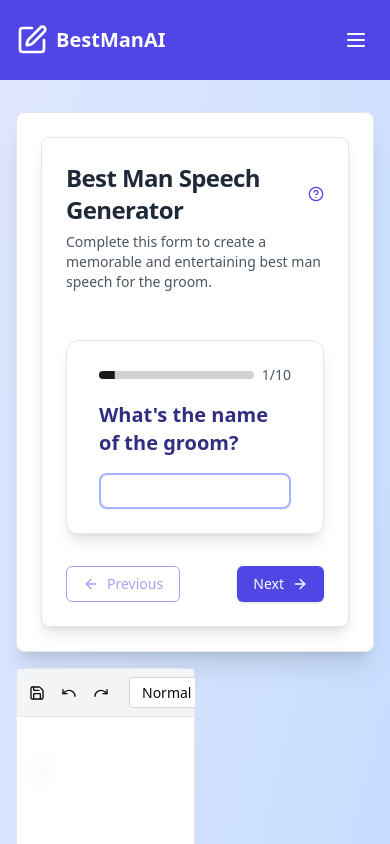
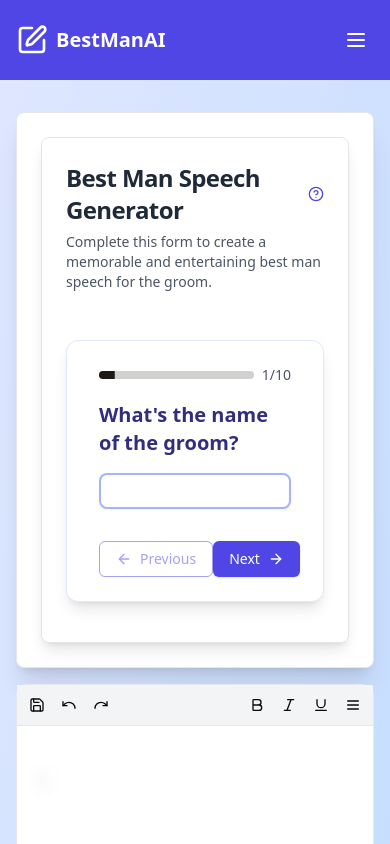
Before and after one commit to peterkaplan/Best-Man-Speech-AI, a Next.js app: page /creator in a window 390 px wide. Shown: the top 844 px of the page. Built offline with nearby package versions, Linux system fonts and the light colour scheme.

Commit message:
full width document

```diff
--- a/components/fake_document/FakeDocumentHeader.tsx
+++ b/components/fake_document/FakeDocumentHeader.tsx
@@ -1,8 +1,9 @@
 import React from 'react';
-import { Save, Undo, Redo, Bold, Italic, Underline } from 'lucide-react';
+import { Save, Undo, Redo, Bold, Italic, Underline, Menu } from 'lucide-react';
 
 export const DocumentHeader: React.FC = () => (
   <div className="bg-gray-100 border-b border-gray-200 p-2">
+    <div className="flex flex-wrap items-center justify-between gap-2">
       <div className="flex items-center space-x-2">
         <button className="p-1 hover:bg-gray-200 rounded">
           <Save size={16} />
@@ -13,23 +14,27 @@ export const DocumentHeader: React.FC = () => (
         <button className="p-1 hover:bg-gray-200 rounded">
           <Redo size={16} />
         </button>
+      </div>
+      <div className="hidden sm:flex items-center space-x-2">
         <div className="h-4 w-px bg-gray-300 mx-2" />
-      <select className="text-sm bg-white border border-gray-300 rounded px-2 py-1">
+        <select className="text-xs sm:text-sm bg-white border border-gray-300 rounded px-1 sm:px-2 py-1">
           <option>Normal</option>
           <option>Heading 1</option>
           <option>Heading 2</option>
         </select>
-      <select className="text-sm bg-white border border-gray-300 rounded px-2 py-1">
+        <select className="text-xs sm:text-sm bg-white border border-gray-300 rounded px-1 sm:px-2 py-1">
           <option>Arial</option>
           <option>Times New Roman</option>
           <option>Calibri</option>
         </select>
-      <select className="text-sm bg-white border border-gray-300 rounded px-2 py-1">
+        <select className="text-xs sm:text-sm bg-white border border-gray-300 rounded px-1 sm:px-2 py-1">
           <option>11</option>
           <option>12</option>
           <option>14</option>
         </select>
         <div className="h-4 w-px bg-gray-300 mx-2" />
+      </div>
+      <div className="flex items-center space-x-2">
         <button className="p-1 hover:bg-gray-200 rounded">
           <Bold size={16} />
         </button>
@@ -39,6 +44,10 @@ export const DocumentHeader: React.FC = () => (
         <button className="p-1 hover:bg-gray-200 rounded">
           <Underline size={16} />
         </button>
+        <button className="sm:hidden p-1 hover:bg-gray-200 rounded">
+          <Menu size={16} />
+        </button>
+      </div>
     </div>
   </div>
 );
--- a/components/form/FormContent.tsx
+++ b/components/form/FormContent.tsx
@@ -35,8 +35,6 @@ const FormContent: React.FC<FormContentProps> = ({
         onChange={onAnswerChange}
         currentStep={currentStep + 1}
         totalSteps={totalSteps}
-      />
-      <NavigationButtons
         onPrevious={onPrevious}
         onNext={onNext}
         isFirstStep={isFirstStep}
--- a/components/form/FormPage.tsx
+++ b/components/form/FormPage.tsx
@@ -43,9 +43,9 @@ const FormPage: React.FC = () => {
           </AnimatePresence>
           <motion.div
             key="fakeDocument"
-            className="flex-1 lg:w-1/2 h-full overflow-hidden"
+            className="flex-1 w-full lg:w-1/2 h-full overflow-hidden"
             animate={{
-              width: formStage === 'form' ? '50%' : '100%',
+              width: '100%',
             }}
             transition={{ duration: 0.5 }}
           >
--- a/components/form/QuestionCard.tsx
+++ b/components/form/QuestionCard.tsx
@@ -3,6 +3,7 @@ import QuestionText from './QuestionText';
 import AnswerInput from './AnswerInput';
 import FormProgress from './FormProgress';
 import { motion } from "framer-motion";
+import NavigationButtons from './NavigationButtons';
 
 interface Question {
   text: string;
@@ -16,9 +17,23 @@ interface QuestionCardProps {
   onChange: (answer: string | string[]) => void;
   currentStep: number;
   totalSteps: number;
+  onPrevious: () => void;
+  onNext: () => void;
+  isFirstStep: boolean;
+  isLastStep: boolean;
 }
 
-const QuestionCard: React.FC<QuestionCardProps> = ({ question, answer, onChange, currentStep, totalSteps }) => {
+const QuestionCard: React.FC<QuestionCardProps> = ({
+  question,
+  answer,
+  onChange,
+  currentStep,
+  totalSteps,
+  onPrevious,
+  onNext,
+  isFirstStep,
+  isLastStep
+}) => {
   const cardVariants = {
     hidden: { opacity: 0, scale: 0.8 },
     visible: {
@@ -46,6 +61,12 @@ const QuestionCard: React.FC<QuestionCardProps> = ({ question, answer, onChange,
         value={answer}
         onChange={onChange}
       />
+      <NavigationButtons
+        onPrevious={onPrevious}
+        onNext={onNext}
+        isFirstStep={isFirstStep}
+        isLastStep={isLastStep}
+      />
     </motion.div>
   );
 };
```
Lines whose indentation alone changed are shown as unchanged.
